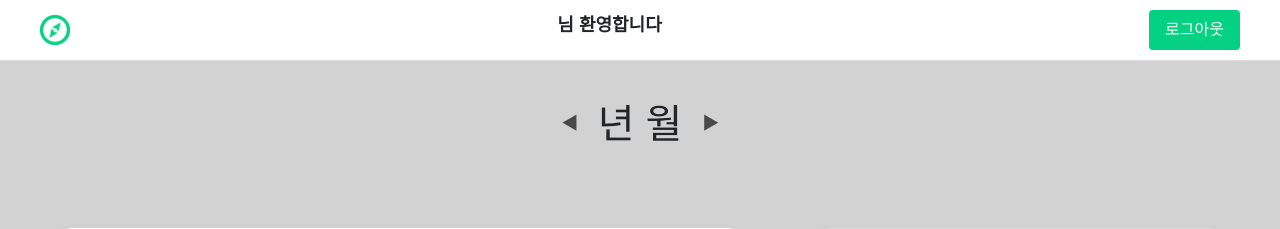
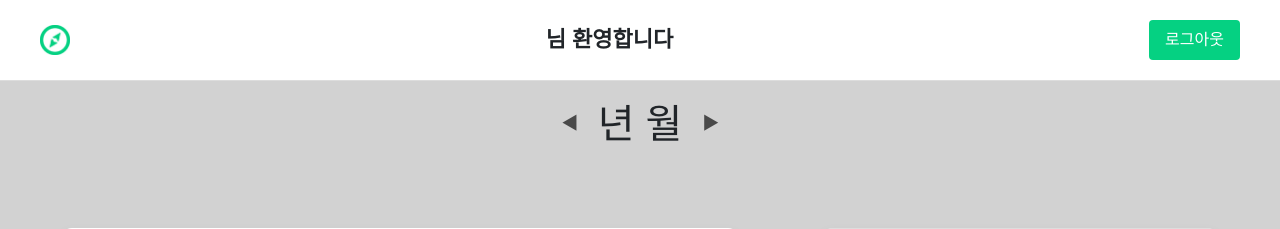
Before and after one commit to kkc1383/WEEK00, a Flask app: template templates/calender.html in a window 1280 px wide. Shown: the top 229 px of the page. Run offline with Flask 3, Linux system fonts and the light colour scheme; the template is opened without the code that fills it, so the values that code supplies are empty.

Commit message:
ui 업데이트

```diff
--- a/static/CSS/application.css
+++ b/static/CSS/application.css
@@ -17,7 +17,7 @@ body {
   display: flex;
   justify-content: space-between;
   align-items: center;
-  padding: 10px 40px;
+  padding: 20px 40px;
   z-index: 999;
   /* 카테고리바보다 위로 올리고 싶으면 */
 }
@@ -25,7 +25,7 @@ body {
 .user-bar .user-name {
   flex: 1;               /* 핵심! */
   text-align: center;    /* 가운데 정렬 */
-  font-size: 18px;
+  font-size: 22px;
   font-weight: bold;
   white-space: nowrap;   /* 줄바꿈 방지 */
 }
--- a/static/CSS/calender.css
+++ b/static/CSS/calender.css
@@ -39,7 +39,7 @@
         display: flex;
         justify-content: space-between;
         align-items: center;
-        padding: 10px 40px;
+        padding: 20px 40px;
         z-index: 999;
         /* 카테고리바보다 위로 올리고 싶으면 */
       }
@@ -49,10 +49,11 @@
         /* 핵심! */
         text-align: center;
         /* 가운데 정렬 */
-        font-size: 18px;
+        font-size: 22px;
         font-weight: bold;
         white-space: nowrap;
         /* 줄바꿈 방지 */
+        margin: 0;
       }
 
       .btn-logout {
```
